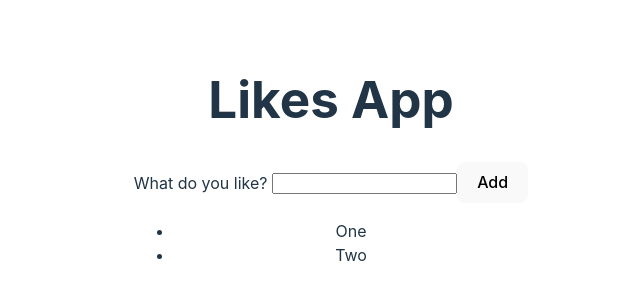
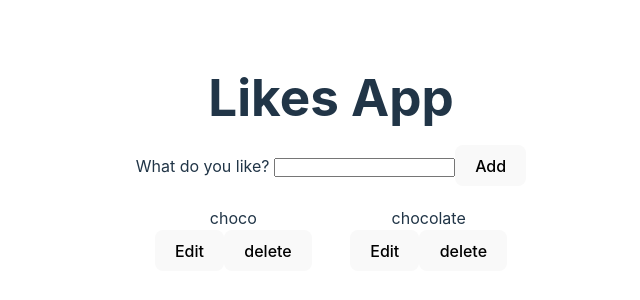
Before and after one commit to sineka-mediwave/react-project, a React (Vite) app in the folder app/: page / in a window 1280 px wide. Shown: the part 240-540 px from the top of the page, without its empty margins (309-949 px from the left). Built offline with nearby package versions, Linux system fonts and the light colour scheme.

Commit message:
get form data

```diff
--- a/app/src/App.css
+++ b/app/src/App.css
@@ -1,6 +1,23 @@
+* {
+  margin: 0px;
+  padding: 0px;
+}
+
+h1 {
+  padding: 20px 0px;
+}
 #root {
   max-width: 1280px;
   margin: 0 auto;
   padding: 2rem;
   text-align: center;
 }
+
+button {
+  padding: 5px 10px;
+}
+.cardDiv {
+  padding-top: 20px;
+  display: flex;
+  justify-content: space-around;
+}
--- a/app/src/App.jsx
+++ b/app/src/App.jsx
@@ -1,4 +1,4 @@
-import { useState } from "react";
+import { useEffect, useState } from "react";
 import MyList from "./Components/MyList";
 import AddForm from "./Components/AddForm";
 import "./App.css";
@@ -11,16 +11,22 @@ const App = () => {
     },
     {
       id: 2,
-      value: "iceCream",
+      value: "chocolate",
     },
   ]);
+
+  function handleAdd(payload) {
+    console.log(payload);
+    const temp = [...value];
+    temp.push(payload);
+    setValue(temp);
+  }
 
   return (
     <>
       <h1>Likes App</h1>
-      <AddForm />
-
-      <MyList />
+      <AddForm handleAdd={handleAdd} />
+      <MyList listItem={value} />
     </>
   );
 };
--- a/app/src/Components/AddForm.jsx
+++ b/app/src/Components/AddForm.jsx
@@ -1,19 +1,38 @@
-const AddForm = () => {
+import { useState } from "react";
+
+const AddForm = (props) => {
+  //   const { value } = props;
+  //   console.log(value);
+  const { handleAdd } = props;
+  const [data, setData] = useState("");
+
   const handleChange = (e) => {
-    console.log(e.target.value);
-    setValue(...value, e.target.value);
+    setData(e.target.value);
   };
 
   const handleSubmit = (e) => {
     e.preventDefault();
-    console.log(value);
+    // setData(() => {
+    //   const value = {
+    //     id: new Date().getTime(),
+    //     title: data,
+    //   };
+    //   console.log(value);
+    //   return [...data, value];
+    // });
+    const obj = {
+      id: new Date().getTime(),
+      value: data,
+    };
+    handleAdd(obj);
+    setData("");
   };
 
   return (
     <form onSubmit={handleSubmit}>
       <label htmlFor="items">What do you like? </label>
-      <input type="text" id="items" onChange={handleChange} />
-      <button>Add</button>
+      <input type="text" id="items" value={data} onChange={handleChange} />
+      <button type="sumbit">Add</button>
     </form>
   );
 };
--- a/app/src/Components/MyList.jsx
+++ b/app/src/Components/MyList.jsx
@@ -1,9 +1,36 @@
-const MyList = () => {
+const MyList = (props) => {
+  // console.log(props.value);
+  const { listItem } = props;
+
+  // const myArray = [
+  //   { id: 23, title: "me" },
+  //   { id: 24, title: "you" },
+  //   { id: 25, title: "they" },
+  //   { id: 26, title: "them" },
+  // ];
+
+  // return (
+  //   <div>
+  //     {myArray.map((ma) => {
+  //       return <p key={ma.id}>{ma.title}</p>;
+  //     })}
+  //   </div>
+  // );
+
+  console.log(listItem);
+
   return (
-    <ul>
-      <li>One</li>
-      <li>Two</li>
-    </ul>
+    <div className="cardDiv">
+      {listItem.map((item) => {
+        return (
+          <div key={item.id}>
+            <p>{item.value}</p>
+            <button>Edit</button>
+            <button>delete</button>
+          </div>
+        );
+      })}
+    </div>
   );
 };
 
```
Also changed, not shown: app/src/Components/Input.jsx (deleted).
